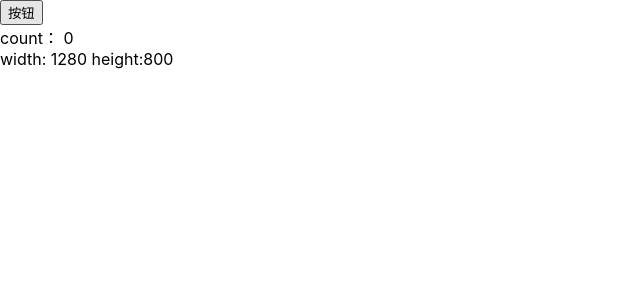
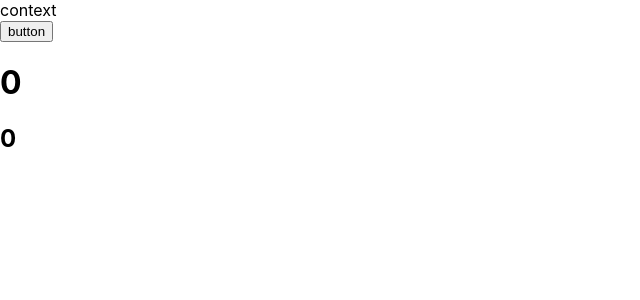
Before and after one commit to owlcity/train-tickts, a React app: page / in a window 1280 px wide. Shown: the top 300 px of the page, without its empty margins (0-640 px from the left). Built offline with nearby package versions, Linux system fonts and the light colour scheme.

Commit message:
useContext

```diff
--- a/src/App.jsx
+++ b/src/App.jsx
@@ -1,89 +1,31 @@
-import { useEffect, useState } from 'react'
-import React, { Component } from 'react'
+import { useState, createContext, useContext } from 'react'
 
-class App extends Component {
-  state = {
-    count: 0,
-    size: {
-      width: document.documentElement.clientWidth,
-      height: document.documentElement.clientHeight
-    }
-  }
-  onResize = () => {
-    this.setState({
-      size: {
-        width: document.documentElement.clientWidth,
-        height: document.documentElement.clientHeight
-      }
-    })
-  }
-  componentWillUnmount() {
-    window.removeEventListener('resize', this.onResize, false)
-  }
-  componentDidMount() {
-    window.addEventListener('resize', this.onResize, false)
-    document.title = this.state.count
-  }
-  render() {
-    const { count, size } = this.state
-    return (
-      <div>
-        <button
-          onClick={() => {
-            this.setState({
-              count: count + 1
-            })
-          }}
-        >
-          按钮
-        </button>
-        <div>count： {count}</div>
-        <div>
-          width: {size.width} height:{size.height}
-        </div>
-      </div>
-    )
-  }
+const CounterContext = createContext()
+
+function Child() {
+  console.log(useContext(CounterContext))
+  const counter = useContext(CounterContext)
+  return <h2>{counter}</h2>
 }
-
-function App2() {
-  // const [count, setCount] = useState(0)
-  // 延迟初始化，只执行一次
+function App() {
   const [count, setCount] = useState(0)
-  const [size, setSize] = useState({
-    width: document.documentElement.clientWidth,
-    height: document.documentElement.clientHeight
-  })
-
-  const onResize = () => {
-    setSize({
-      width: document.documentElement.clientWidth,
-      height: document.documentElement.clientHeight
-    })
-  }
-  useEffect(() => {
-    console.log('count', count)
-  }, [count])
-  useEffect(() => {
-    document.title = count
-  })
-  // componentDidUpdate, componentDidMount
-  useEffect(() => {
-    window.addEventListener('resize', onResize, false)
-    // return 在组件卸载或组件重新渲染时执行
-    return () => {
-      window.removeEventListener('resize', onResize, false)
-    }
-  }, [])
-
   return (
     <div>
-      <button onClick={() => setCount(count + 1)}>按钮</button>
-      <div>count： {count}</div>
+      <div>context</div>
+      <button
+        onClick={() => {
+          setCount(count + 1)
+        }}
+      >
+        button
+      </button>
+      <h1>{count}</h1>
       <div>
-        width: {size.width} height:{size.height}
+        <CounterContext.Provider value={count}>
+          <Child />
+        </CounterContext.Provider>
       </div>
     </div>
   )
 }
-export default App2
+export default App
```
Also changed, not shown: 1 other file (tests, documents, lock files or other folders).
